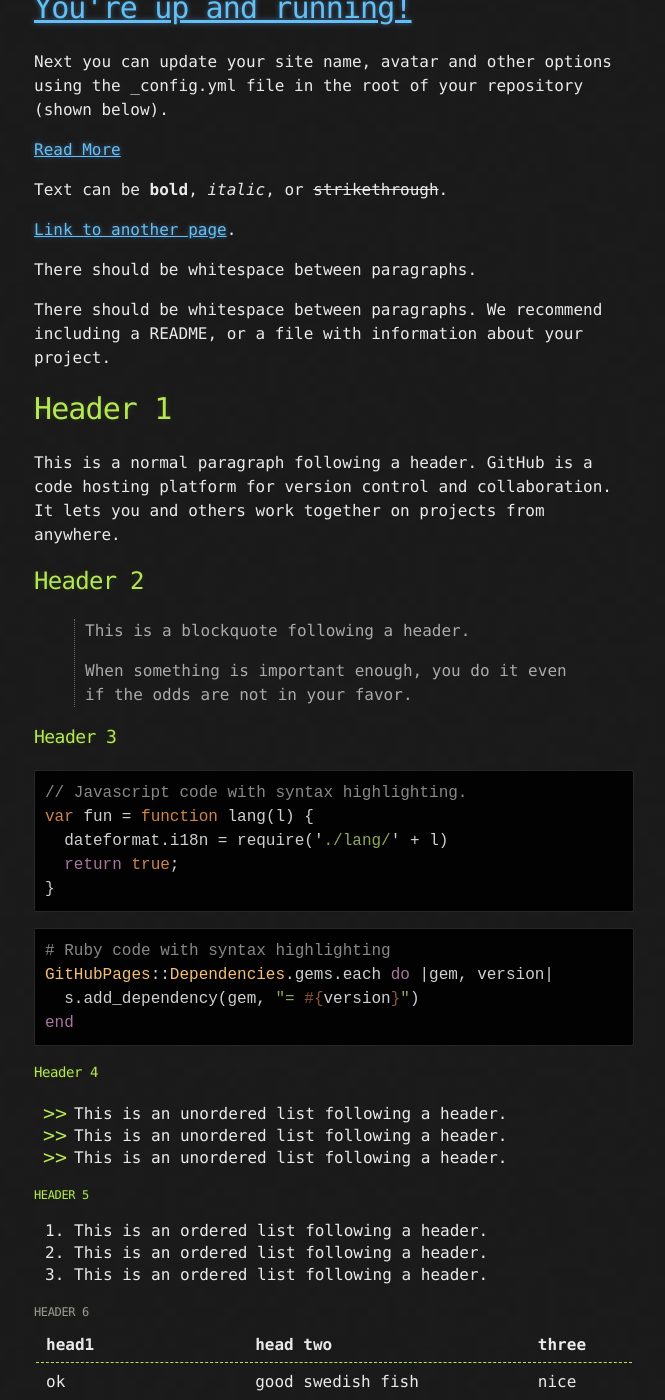
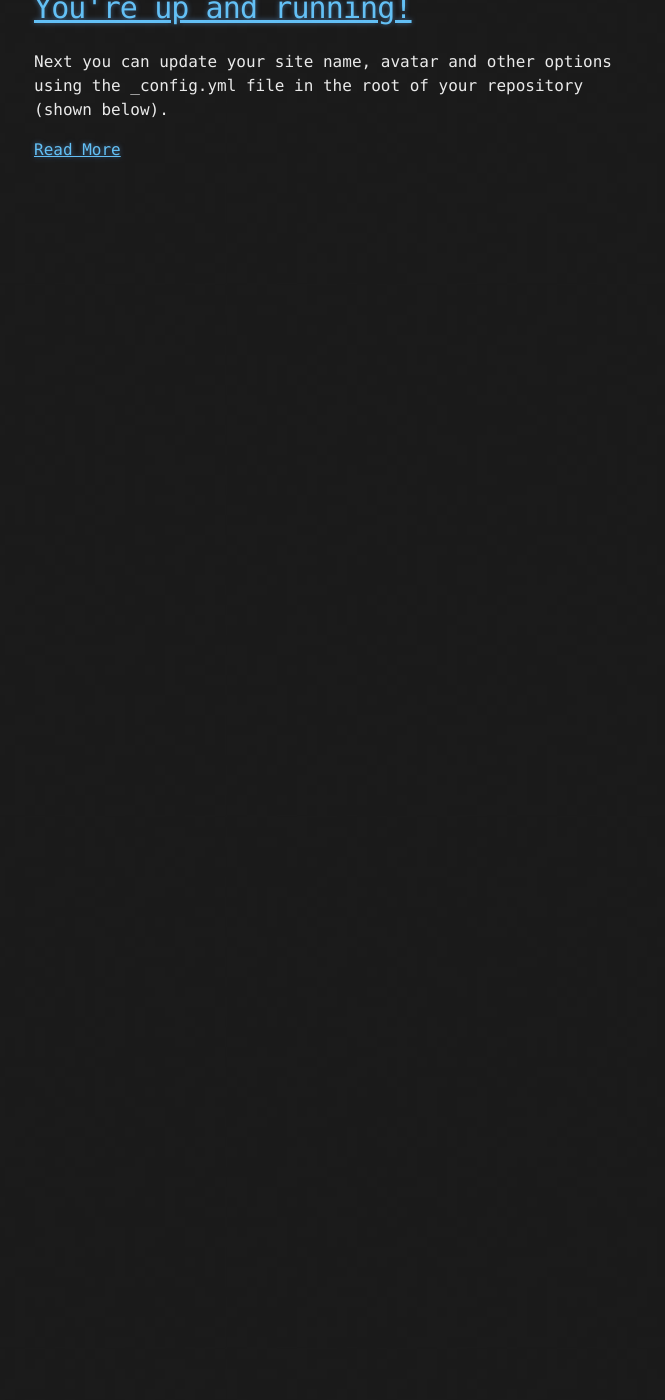
Before and after one commit to RayquazID/rayquazid.github.io, a Jekyll site: the page built from index.md, in a window 1280 px wide and 1400 px high, scrolled down 248 px. Shown: the whole window, without its empty margins (306-971 px from the left). Built offline with Jekyll 4.4.1, drawn with Linux system fonts in a browser that asks for light colours; after the commit the page ends 900 px from its top, so only the background shows below that; some of the changed text lies outside the part shown.

````diff
--- a/index.md
+++ b/index.md
@@ -15,123 +15,3 @@
     </article>
   {% endfor %}
 </div>
-
-Text can be **bold**, _italic_, or ~~strikethrough~~.
-
-[Link to another page](another-page).
-
-There should be whitespace between paragraphs.
-
-There should be whitespace between paragraphs. We recommend including a README, or a file with information about your project.
-
-# [](#header-1)Header 1
-
-This is a normal paragraph following a header. GitHub is a code hosting platform for version control and collaboration. It lets you and others work together on projects from anywhere.
-
-## [](#header-2)Header 2
-
-> This is a blockquote following a header.
->
-> When something is important enough, you do it even if the odds are not in your favor.
-
-### [](#header-3)Header 3
-
-```js
-// Javascript code with syntax highlighting.
-var fun = function lang(l) {
-  dateformat.i18n = require('./lang/' + l)
-  return true;
-}
-```
-
-```ruby
-# Ruby code with syntax highlighting
-GitHubPages::Dependencies.gems.each do |gem, version|
-  s.add_dependency(gem, "= #{version}")
-end
-```
-
-#### [](#header-4)Header 4
-
-*   This is an unordered list following a header.
-*   This is an unordered list following a header.
-*   This is an unordered list following a header.
-
-##### [](#header-5)Header 5
-
-1.  This is an ordered list following a header.
-2.  This is an ordered list following a header.
-3.  This is an ordered list following a header.
-
-###### [](#header-6)Header 6
-
-| head1        | head two          | three |
-|:-------------|:------------------|:------|
-| ok           | good swedish fish | nice  |
-| out of stock | good and plenty   | nice  |
-| ok           | good `oreos`      | hmm   |
-| ok           | good `zoute` drop | yumm  |
-
-### There's a horizontal rule below this.
-
-* * *
-
-### Here is an unordered list:
-
-*   Item foo
-*   Item bar
-*   Item baz
-*   Item zip
-
-### And an ordered list:
-
-1.  Item one
-1.  Item two
-1.  Item three
-1.  Item four
-
-### And a nested list:
-
-- level 1 item
-  - level 2 item
-  - level 2 item
-    - level 3 item
-    - level 3 item
-- level 1 item
-  - level 2 item
-  - level 2 item
-  - level 2 item
-- level 1 item
-  - level 2 item
-  - level 2 item
-- level 1 item
-
-### Small image
-
-![](https://assets-cdn.github.com/images/icons/emoji/octocat.png)
-
-### Large image
-
-![](https://guides.github.com/activities/hello-world/branching.png)
-
-
-### Definition lists can be used with HTML syntax.
-
-<dl>
-<dt>Name</dt>
-<dd>Godzilla</dd>
-<dt>Born</dt>
-<dd>1952</dd>
-<dt>Birthplace</dt>
-<dd>Japan</dd>
-<dt>Color</dt>
-<dd>Green</dd>
-</dl>
-
-```
-Long, single-line code blocks should not wrap. They should horizontally scroll if they are too long. This line should be long enough to demonstrate this.
-```
-
-```
-The final element.
-```
````
